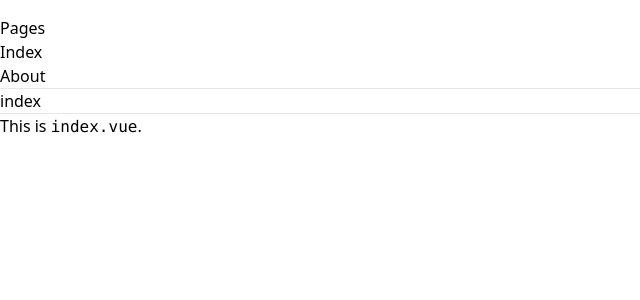
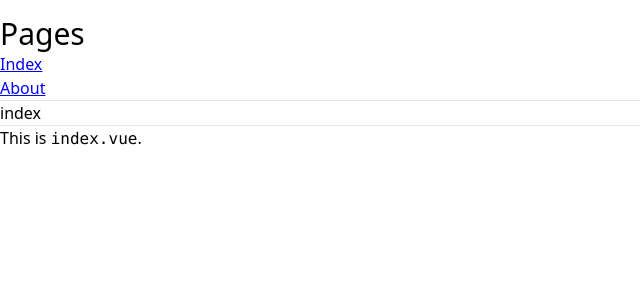
Before and after one commit to gslin/nuxt-playground, a Nuxt app: page / in a window 1280 px wide. Shown: the top 300 px of the page, without its empty margins (0-640 px from the left). Built offline with nearby package versions, Linux system fonts and the light colour scheme.

Commit message:
Add main.css.

```diff
--- /dev/null
+++ b/assets/css/main.css
@@ -0,0 +1,18 @@
+@tailwind base;
+@tailwind components;
+@tailwind utilities;
+
+@layer base {
+    a {
+        color: blue;
+        text-decoration: underline;
+    }
+
+    a:visited {
+        color: purple;
+    }
+
+    h1 {
+        @apply text-3xl;
+    }
+}
--- a/nuxt.config.ts
+++ b/nuxt.config.ts
@@ -1,5 +1,6 @@
 // https://nuxt.com/docs/api/configuration/nuxt-config
 export default defineNuxtConfig({
+  css: ['~/assets/css/main.css'],
   devtools: { enabled: false },
   modules: ['@nuxtjs/tailwindcss'],
   pages: true,
```
